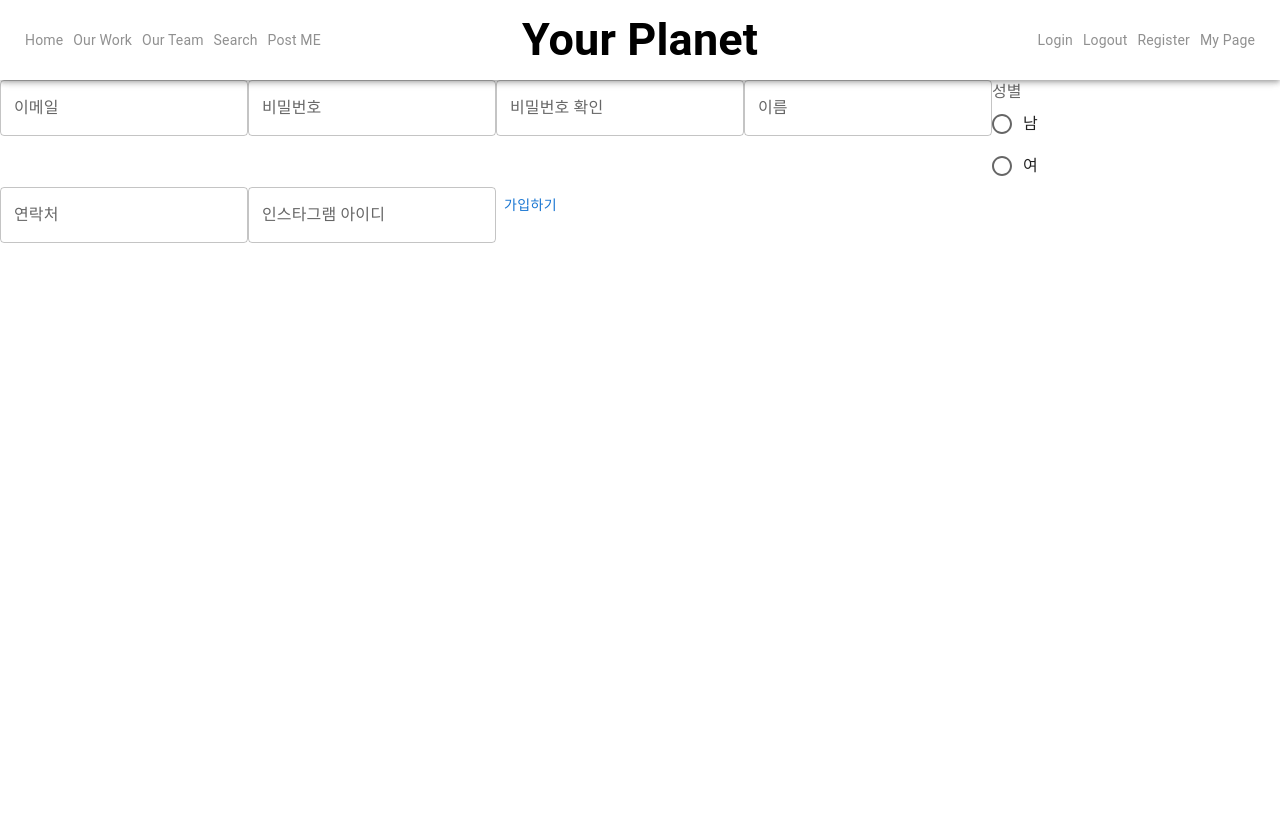
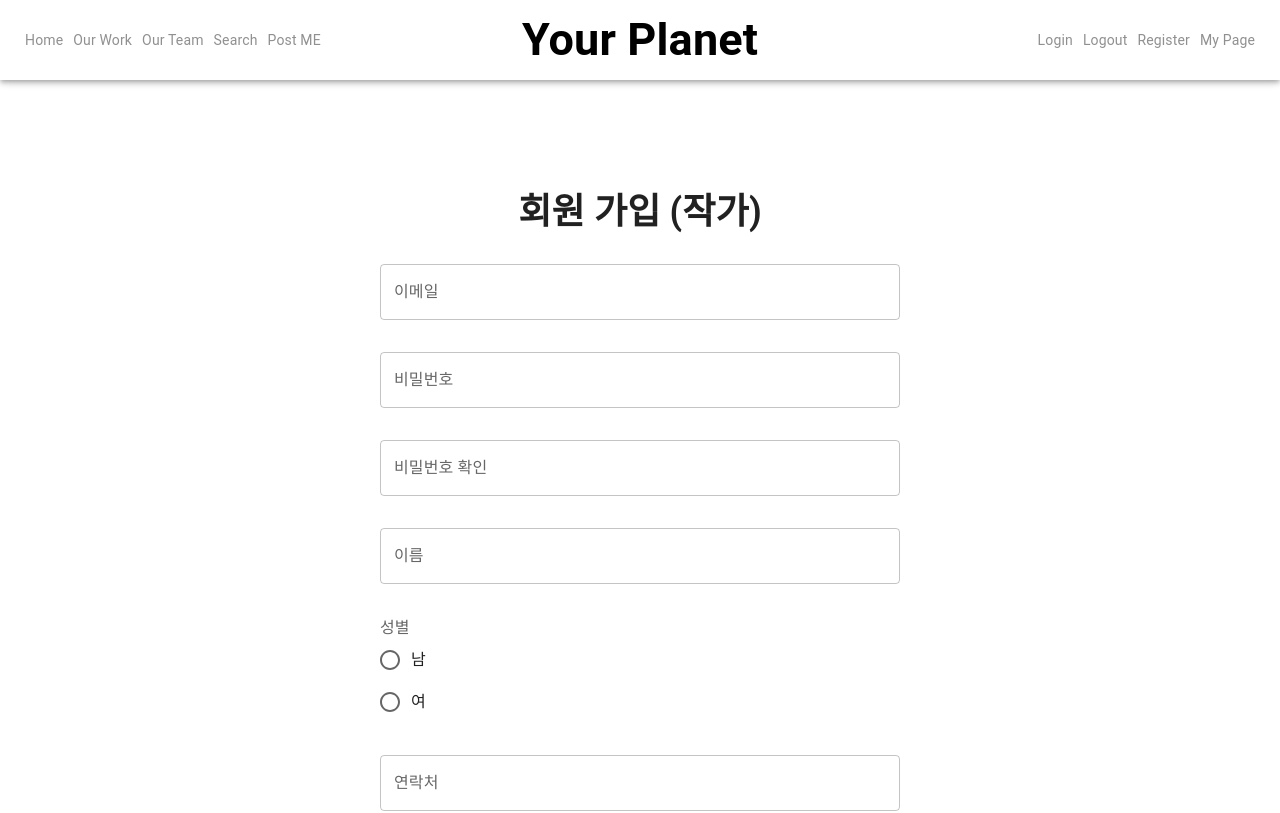
Before and after one commit to Your-Planet/front-end, a Next.js app: page /register/author in a window 1280 px wide. Shown: the top 813 px of the page. Built offline with nearby package versions, Linux system fonts and the light colour scheme.

Commit message:
feat: 작가 회원가입 폼 스타일 적용

```diff
--- /dev/null
+++ b/src/components/common/text/H2.tsx
@@ -0,0 +1,11 @@
+export interface H2Props {
+	children: string;
+}
+
+function H2(props: H2Props) {
+	const { children } = props;
+
+	return <h2 className={"text-4xl font-bold text-center"}>{children}</h2>;
+}
+
+export default H2;
--- a/src/components/register/SelectMemberTypeView/index.tsx
+++ b/src/components/register/SelectMemberTypeView/index.tsx
@@ -4,6 +4,7 @@ import { Button, ButtonGroup } from "@mui/material";
 import { MemberType } from "@/defines/member/types";
 import { labelByMemberForRegister } from "@/defines/member/constants";
 import { useRouter } from "next/navigation";
+import H2 from "@/components/common/text/H2";
 
 export interface SelectUserTypeViewProps {}
 
@@ -17,7 +18,7 @@ function SelectUserTypeView(props: SelectUserTypeViewProps) {
 	return (
 		<>
 			<div className={"flex flex-col gap-12 w-96 mx-auto my-auto py-28"}>
-				<h2 className={"text-4xl font-bold text-center"}>가입 유형 선택</h2>
+				<H2>가입 유형 선택</H2>
 				<ButtonGroup orientation="vertical" aria-label="vertical outlined button group">
 					{Object.entries(labelByMemberForRegister).map(([key, value]) => (
 						<Button key={key} variant={"outlined"} fullWidth onClick={getHandleClick(key as MemberType)} size={"large"}>
--- a/src/components/register/author/RegisterAuthorFormView.tsx
+++ b/src/components/register/author/RegisterAuthorFormView.tsx
@@ -6,6 +6,7 @@ import { FormEventHandler } from "react";
 import { Button } from "@mui/material";
 import ReactHookForm from "@/components/common/ReactHookForm";
 import { SexType } from "@/defines/member/types";
+import H2 from "@/components/common/text/H2";
 
 export interface RegisterAuthorFormViewProps {}
 
@@ -26,19 +27,30 @@ function RegisterAuthorFormView(props: RegisterAuthorFormViewProps) {
 
 	return (
 		<>
+			<div className={"max-w-[520px] mx-auto py-28"}>
+				<H2>회원 가입 (작가)</H2>
+
 				<FormProvider {...form}>
-				<form onSubmit={handleFormSubmit}>
-					<TextField formName={"email"} label={"이메일"} placeholder={"abc12@naver.com"} />
+					<form onSubmit={handleFormSubmit} className={"mt-8 flex flex-col gap-8"}>
+						<TextField formName={"email"} label={"이메일"} placeholder={"abc12@naver.com"} fullWidth />
 
-					<TextField formName={"password"} label={"비밀번호"} placeholder={"TODO @김현규 비밀번호 조건"} />
+						<TextField
+							formName={"password"}
+							label={"비밀번호"}
+							placeholder={"TODO @김현규 비밀번호 조건"}
+							type={"password"}
+							fullWidth
+						/>
 
 						<TextField
 							formName={"passwordConfirm"}
 							label={"비밀번호 확인"}
 							placeholder={"비밀번호를 다시 한번 입력하세요"}
+							type={"password"}
+							fullWidth
 						/>
 
-					<TextField formName={"name"} label={"이름"} />
+						<TextField formName={"name"} label={"이름"} fullWidth />
 
 						<RadioGroup<SexType>
 							label={"성별"}
@@ -56,14 +68,18 @@ function RegisterAuthorFormView(props: RegisterAuthorFormViewProps) {
 						/>
 
 						{/*TODO @김현규 연락처 하이픈(-) 자동 붙여주기*/}
-					<TextField formName={"tel"} label={"연락처"} placeholder={"숫자만 입력하세요"} />
+						<TextField formName={"tel"} label={"연락처"} placeholder={"숫자만 입력하세요"} fullWidth type={"number"} />
 
 						{/*TODO @김현규 생년월일*/}
 
-					<TextField formName={"instagramId"} label={"인스타그램 아이디"} />
-					<Button>가입하기</Button>
+						<TextField formName={"instagramId"} label={"인스타그램 아이디"} fullWidth />
+
+						<Button variant={"contained"} size={"large"} fullWidth>
+							가입하기
+						</Button>
 					</form>
 				</FormProvider>
+			</div>
 		</>
 	);
 }
```
Also changed, not shown: 1 other file (tests, documents, lock files or other folders). Lines whose indentation alone changed are shown as unchanged.
